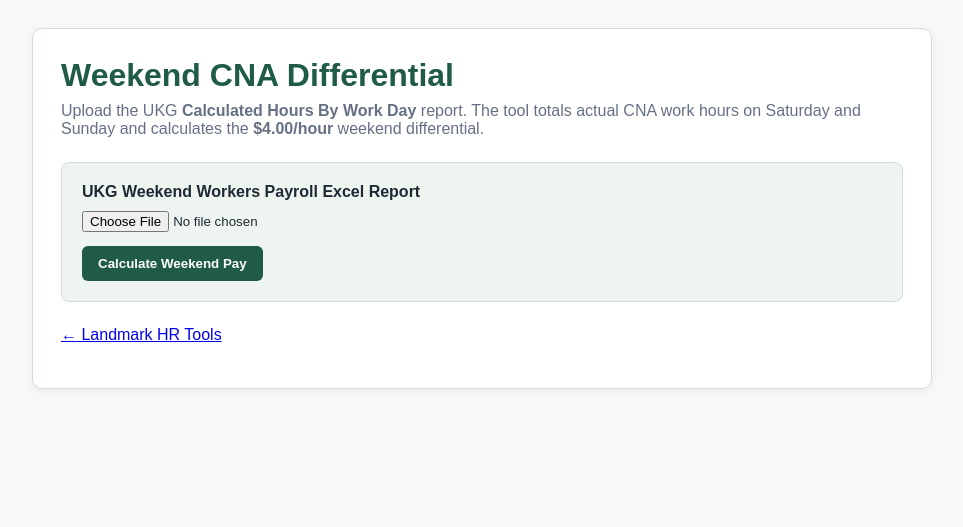
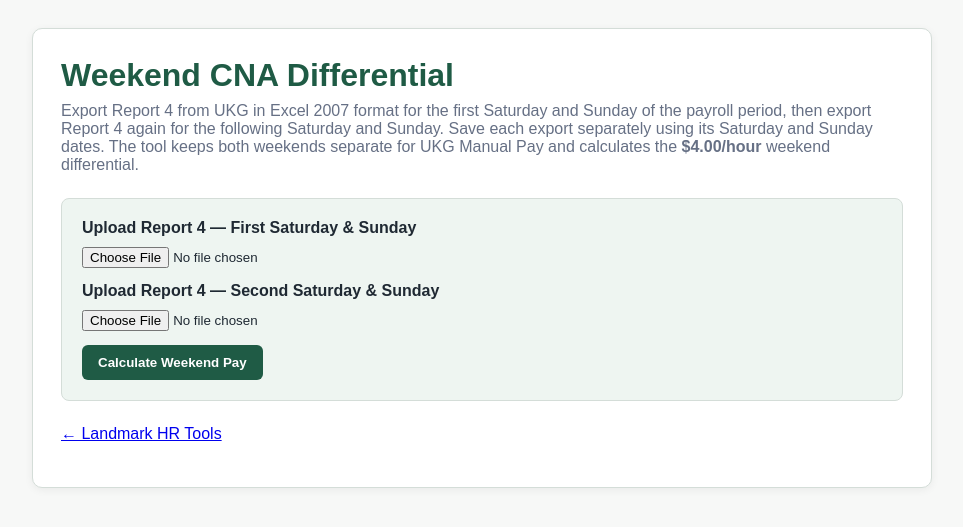
Before and after one commit to smartiespartiesforyou/landmark-hr-tools, a Flask app: page /weekend-cna-differential in a window 1280 px wide. Shown: the top 527 px of the page, without its empty margins (158-1121 px from the left). Run offline with Flask 3, Linux system fonts and the light colour scheme; parts of the project's set-up code (start-up, migrations or seed data) failed here and were passed over.

Commit message:
Use ASI two-weekend CNA pay interface in Landmark HR Tools

```diff
--- a/templates/weekend_cna_differential.html
+++ b/templates/weekend_cna_differential.html
@@ -101,53 +101,43 @@
 <body>
 <div class="wrap">
     <h1>Weekend CNA Differential</h1>
-    <p class="sub">Upload the UKG <b>Calculated Hours By Work Day</b> report. The tool totals actual CNA work hours on Saturday and Sunday and calculates the <b>$4.00/hour</b> weekend differential.</p>
+    <p class="sub">Export Report 4 from UKG in Excel 2007 format for the first Saturday and Sunday of the payroll period, then export Report 4 again for the following Saturday and Sunday. Save each export separately using its Saturday and Sunday dates. The tool keeps both weekends separate for UKG Manual Pay and calculates the <b>$4.00/hour</b> weekend differential.</p>
 
     {% if error %}
         <div class="error">{{ error }}</div>
     {% endif %}
 
     <form class="upload-box" method="post" enctype="multipart/form-data">
-        <label for="report_file"><b>UKG Weekend Workers Payroll Excel Report</b></label><br>
-        <input id="report_file" name="report_file" type="file" accept=".xlsx,.xlsm" required>
+        <label for="weekend_1"><b>Upload Report 4 — First Saturday & Sunday</b></label><br>
+        <input id="weekend_1" name="weekend_1" type="file" accept=".xlsx" required>
+        <label for="weekend_2"><b>Upload Report 4 — Second Saturday & Sunday</b></label><br>
+        <input id="weekend_2" name="weekend_2" type="file" accept=".xlsx" required>
         <button type="submit">Calculate Weekend Pay</button>
     </form>
 
     {% if summary %}
-        <p><b>Report:</b> {{ filename }}</p>
-        <div class="cards">
-            <div class="card"><div class="label">CNAs Worked</div><div class="value">{{ summary.employee_count }}</div></div>
-            <div class="card"><div class="label">Weekend Hours</div><div class="value">{{ "%.2f"|format(summary.total_hours) }}</div></div>
-            <div class="card"><div class="label">Total Differential Owed</div><div class="value">${{ "%.2f"|format(summary.total_owed) }}</div></div>
-        </div>
-
+        <p><b>Payroll Manual Pay entries:</b> each weekend is calculated separately at $4.00 per CNA work hour.</p>
         <table>
             <thead>
                 <tr>
-                    <th>Employee</th>
-                    <th class="num">Weekend Hours</th>
-                    <th class="num">Rate</th>
-                    <th class="num">Amount Owed</th>
+                    <th>Employee (alphabetical by last name)</th>
+                    <th class="num">Weekend 1 Hours</th>
+                    <th class="num">Weekend 1 Manual Pay</th>
+                    <th class="num">Weekend 2 Hours</th>
+                    <th class="num">Weekend 2 Manual Pay</th>
                 </tr>
             </thead>
             <tbody>
                 {% for row in summary.results %}
                 <tr>
                     <td>{{ row.name }}</td>
-                    <td class="num">{{ "%.2f"|format(row.hours) }}</td>
-                    <td class="num">${{ "%.2f"|format(summary.rate) }}</td>
-                    <td class="num"><b>${{ "%.2f"|format(row.owed) }}</b></td>
+                    <td class="num">{{ "%.2f"|format(row.weekend_1_hours) }}</td>
+                    <td class="num"><b>${{ "%.2f"|format(row.weekend_1_pay) }}</b></td>
+                    <td class="num">{{ "%.2f"|format(row.weekend_2_hours) }}</td>
+                    <td class="num"><b>${{ "%.2f"|format(row.weekend_2_pay) }}</b></td>
                 </tr>
                 {% endfor %}
             </tbody>
-            <tfoot>
-                <tr>
-                    <td>TOTAL</td>
-                    <td class="num">{{ "%.2f"|format(summary.total_hours) }}</td>
-                    <td></td>
-                    <td class="num">${{ "%.2f"|format(summary.total_owed) }}</td>
-                </tr>
-            </tfoot>
         </table>
 
         <p class="note">Only numeric <b>Total Work Hours</b> are paid. PTO/excused-absence hours are not included. Rows dated outside Saturday or Sunday are ignored automatically.</p>
```
